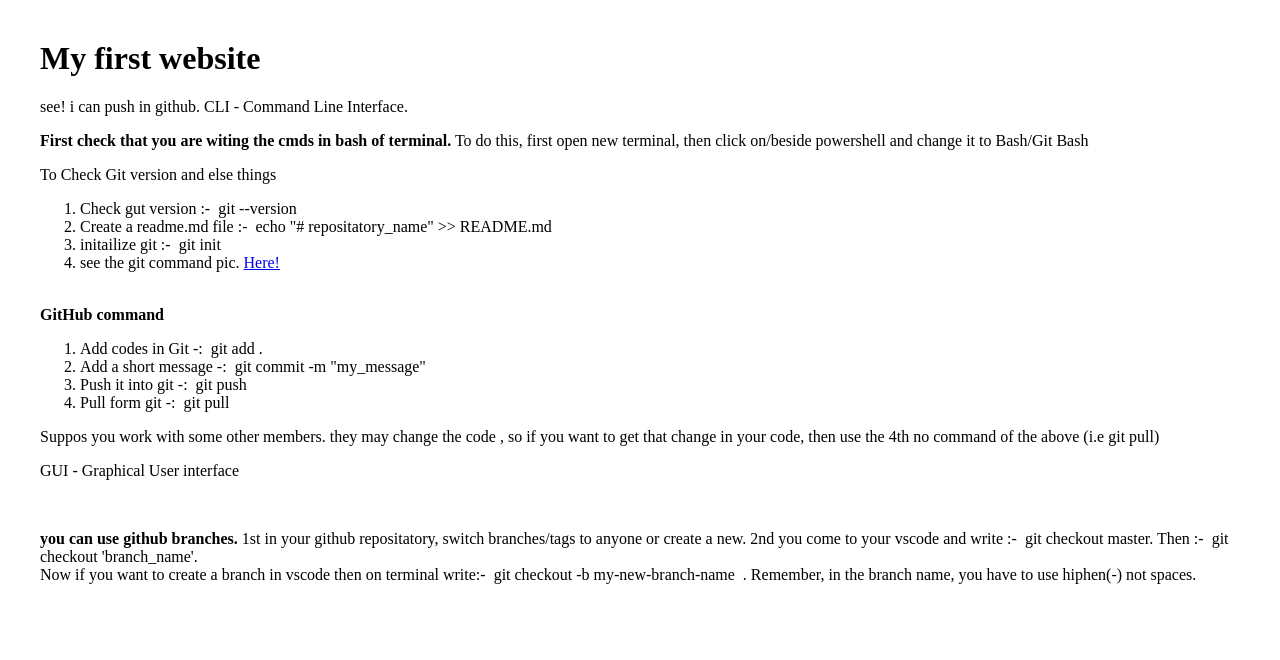
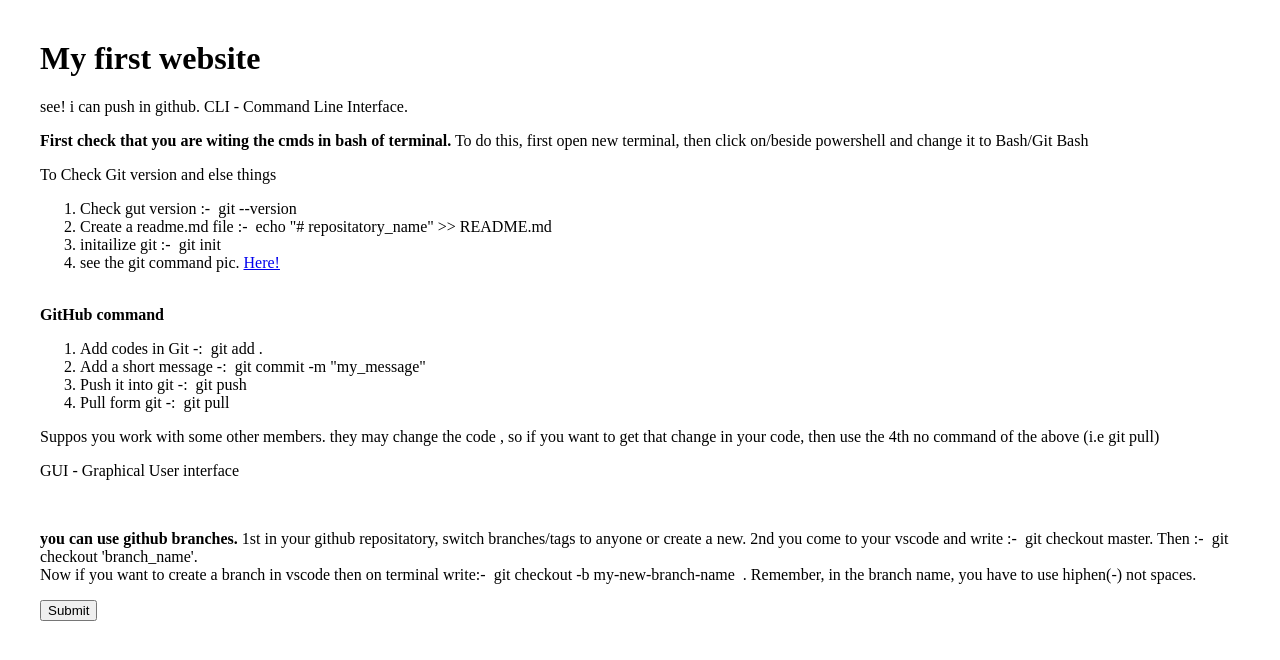
Before and after one commit to mi-araf/git-cmd-web, a plain HTML site: page index.html in a window 1280 px wide. Drawn offline with Linux system fonts and the light colour scheme.

Commit message:
done submit button

```diff
--- a/index.html
+++ b/index.html
@@ -42,6 +42,6 @@
 
     <p><b>you can use github branches.</b> 1st in your github repositatory, switch branches/tags to anyone or create a new. 2nd you come to your vscode and write :-&nbsp; git checkout master. Then :-&nbsp; git checkout 'branch_name'.<br>Now if you want to create a branch in vscode then on terminal write:-&nbsp; git checkout -b my-new-branch-name &nbsp;.&nbsp;Remember, in the branch name, you have to use hiphen(-) not spaces.</p>
 
-
+<footer><button type="submit">Submit</button></footer>
 </body>
 </html>
```
